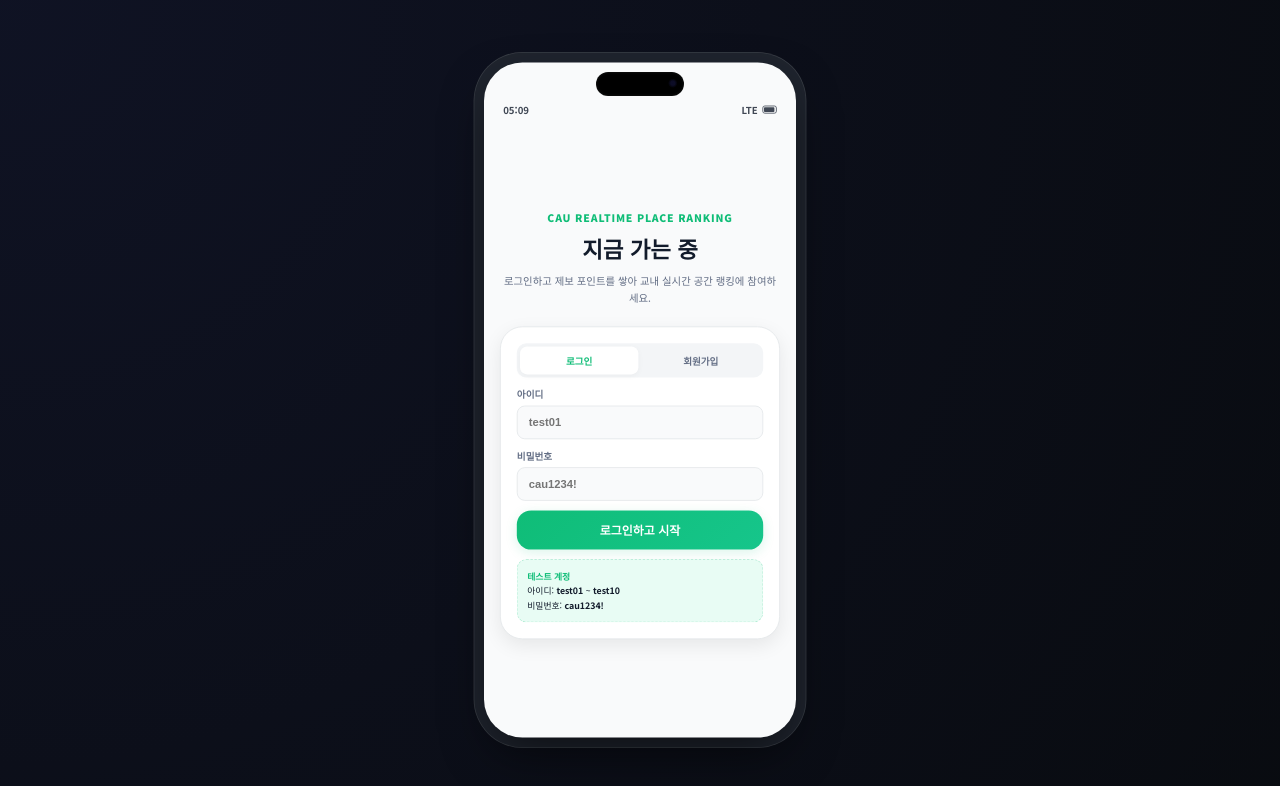
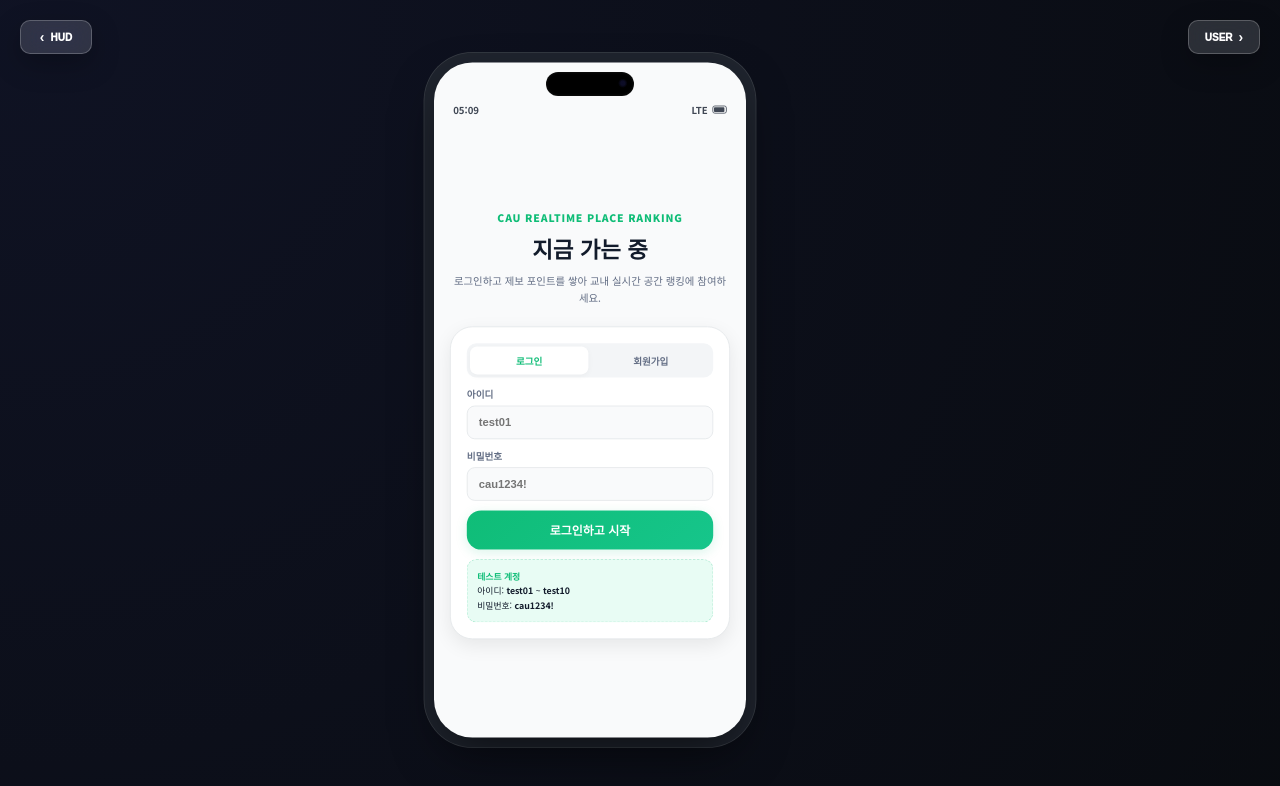
Before and after one commit to Imgaic/jigum_ganun_jung, a Next.js app: page / in a window 1280 px wide. Shown: the top 786 px of the page. Built offline with nearby package versions, Linux system fonts and the light colour scheme.

Commit message:
feat: show toggleable side panels on auth

```diff
--- a/src/app/globals.css
+++ b/src/app/globals.css
@@ -111,6 +111,49 @@ html, body {
   padding-right: 6px;
 }
 
+.panel-toggle {
+  position: fixed;
+  top: 20px;
+  z-index: 1100;
+  display: inline-flex;
+  align-items: center;
+  justify-content: center;
+  gap: 6px;
+  min-width: 72px;
+  height: 34px;
+  border: 1px solid rgba(255, 255, 255, 0.22);
+  border-radius: 10px;
+  background: rgba(255, 255, 255, 0.14);
+  color: white;
+  box-shadow: 0 10px 28px rgba(0, 0, 0, 0.25);
+  backdrop-filter: blur(14px) saturate(160%);
+  -webkit-backdrop-filter: blur(14px) saturate(160%);
+  cursor: pointer;
+  font-size: 14px;
+  font-weight: 900;
+  letter-spacing: 0;
+  transition: var(--transition-smooth);
+}
+
+.panel-toggle:hover {
+  background: rgba(255, 255, 255, 0.22);
+  transform: translateY(-1px);
+}
+
+.panel-toggle span {
+  font-size: 10px;
+  font-weight: 950;
+  letter-spacing: 0;
+}
+
+.panel-toggle-left {
+  left: 20px;
+}
+
+.panel-toggle-right {
+  right: 20px;
+}
+
 /* Custom Sleek Scrollbar for External HUD */
 .external-control-hud::-webkit-scrollbar,
 .external-user-panel::-webkit-scrollbar {
@@ -135,10 +178,18 @@ html, body {
   .external-control-hud {
     display: none; /* Hide on mobile/tablet viewports to keep smartphone screen layout 100% clean */
   }
+
+  .panel-toggle-left {
+    display: none;
+  }
 }
 
 @media (max-width: 1240px) {
   .external-user-panel {
+    display: none;
+  }
+
+  .panel-toggle-right {
     display: none;
   }
 }
--- a/src/components/AppLayoutWrapper.tsx
+++ b/src/components/AppLayoutWrapper.tsx
@@ -37,6 +37,8 @@ export default function AppLayoutWrapper({ children }: { children: React.ReactNo
   } = useUserContext();
 
   const [currentTime, setCurrentTime] = useState<string>("13:43");
+  const [showExternalHud, setShowExternalHud] = useState<boolean>(true);
+  const [showUserPanel, setShowUserPanel] = useState<boolean>(true);
 
   // 가상 시스템 시계 업데이트 (배속 적용 및 200ms 고주파수 갱신으로 흐름 연출)
   useEffect(() => {
@@ -49,68 +51,36 @@ export default function AppLayoutWrapper({ children }: { children: React.ReactNo
     return () => clearInterval(interval);
   }, []);
 
-  if (authStatus !== "authenticated") {
-    return (
-      <div className="app-wrapper">
-        <div className="device-frame">
-          <div className="status-bar-spacer" />
-          <div style={{
-            display: "flex",
-            justifyContent: "space-between",
-            padding: "6px 24px 0",
-            fontSize: "12px",
-            fontWeight: "600",
-            color: "var(--foreground)",
-            opacity: 0.8,
-            zIndex: 100
-          }}>
-            <span>{currentTime}</span>
-            <div style={{ display: "flex", gap: "6px", alignItems: "center" }}>
-              <span>LTE</span>
-              <div style={{
-                width: "18px",
-                height: "10px",
-                border: "1px solid var(--foreground)",
-                borderRadius: "3px",
-                padding: "1px",
-                display: "flex",
-                alignItems: "center"
-              }}>
-                <div style={{ width: "90%", height: "100%", backgroundColor: "var(--foreground)", borderRadius: "1px" }} />
-              </div>
-            </div>
-          </div>
-
-          <main className="phone-screen animate-slide-up">
-            {authStatus === "checking" ? (
-              <div style={{
-                minHeight: "100%",
-                display: "flex",
-                flexDirection: "column",
-                alignItems: "center",
-                justifyContent: "center",
-                gap: "12px",
-                padding: "24px",
-                textAlign: "center"
-              }}>
-                <span className="pulse-dot" style={{ width: "24px", height: "24px" }} />
-                <strong style={{ fontSize: "14px" }}>세션 확인 중</strong>
-                <span style={{ fontSize: "12px", color: "var(--text-muted)" }}>저장된 로그인 정보를 불러오고 있습니다.</span>
-              </div>
-            ) : (
-              <AuthGate />
-            )}
-          </main>
-        </div>
-      </div>
-    );
-  }
+  const isAuthenticated = authStatus === "authenticated";
 
   return (
     <div className="app-wrapper">
+      <button
+        type="button"
+        className="panel-toggle panel-toggle-left"
+        onClick={() => setShowExternalHud((prev) => !prev)}
+        aria-pressed={showExternalHud}
+        title={showExternalHud ? "좌측 HUD 패널 숨기기" : "좌측 HUD 패널 보이기"}
+      >
+        {showExternalHud ? "‹" : "›"}
+        <span>HUD</span>
+      </button>
+
+      <button
+        type="button"
+        className="panel-toggle panel-toggle-right"
+        onClick={() => setShowUserPanel((prev) => !prev)}
+        aria-pressed={showUserPanel}
+        title={showUserPanel ? "우측 유저 패널 숨기기" : "우측 유저 패널 보이기"}
+      >
+        <span>USER</span>
+        {showUserPanel ? "›" : "‹"}
+      </button>
+
       {/* ==========================================
           EXTERNAL HUD PANEL (Visible only on PC viewports)
           ========================================== */}
+      {showExternalHud && (
         <ExternalHud
           myGPSBuilding={myGPSBuilding}
           setMyGPSBuilding={setMyGPSBuilding}
@@ -123,6 +93,7 @@ export default function AppLayoutWrapper({ children }: { children: React.ReactNo
           timeSpeed={timeSpeed}
           setTimeSpeed={setTimeSpeed}
         />
+      )}
 
       <div className="device-frame">
         {/* Upper Virtual Status Bar */}
@@ -154,32 +125,52 @@ export default function AppLayoutWrapper({ children }: { children: React.ReactNo
           </div>
         </div>
 
-        {/* ==========================================
-            ACTIVE PROTOTYPE NOTIFICATION BANNER (Phase 4 Simulation)
-            ========================================== */}
+        {isAuthenticated && (
           <NotificationBanner
             showNotification={showReReportNotification}
             setShowNotification={setShowReReportNotification}
           />
+        )}
 
         {/* Main Phone Screen View */}
-        <main className="phone-screen animate-slide-up" style={{ paddingBottom: "76px" }}>
-          {children}
+        <main className="phone-screen animate-slide-up" style={{ paddingBottom: isAuthenticated ? "76px" : 0 }}>
+          {authStatus === "checking" ? (
+            <div style={{
+              minHeight: "100%",
+              display: "flex",
+              flexDirection: "column",
+              alignItems: "center",
+              justifyContent: "center",
+              gap: "12px",
+              padding: "24px",
+              textAlign: "center"
+            }}>
+              <span className="pulse-dot" style={{ width: "24px", height: "24px" }} />
+              <strong style={{ fontSize: "14px" }}>세션 확인 중</strong>
+              <span style={{ fontSize: "12px", color: "var(--text-muted)" }}>저장된 로그인 정보를 불러오고 있습니다.</span>
+            </div>
+          ) : isAuthenticated ? (
+            children
+          ) : (
+            <AuthGate />
+          )}
         </main>
 
         {/* Elegant Floating Bottom Tab Bar */}
-        <BottomTabBar />
+        {isAuthenticated && <BottomTabBar />}
 
         {/* Unlocked Pass Activation Modal */}
+        {isAuthenticated && (
           <UnlockModal
             showUnlockModal={showUnlockModal}
             setShowUnlockModal={setShowUnlockModal}
             userPoints={userPoints}
             handleConfirmUnlock={handleConfirmUnlock}
           />
+        )}
       </div>
 
-      <UserDirectoryPanel />
+      {showUserPanel && <UserDirectoryPanel />}
     </div>
   );
 }
```
Lines whose indentation alone changed are shown as unchanged.
